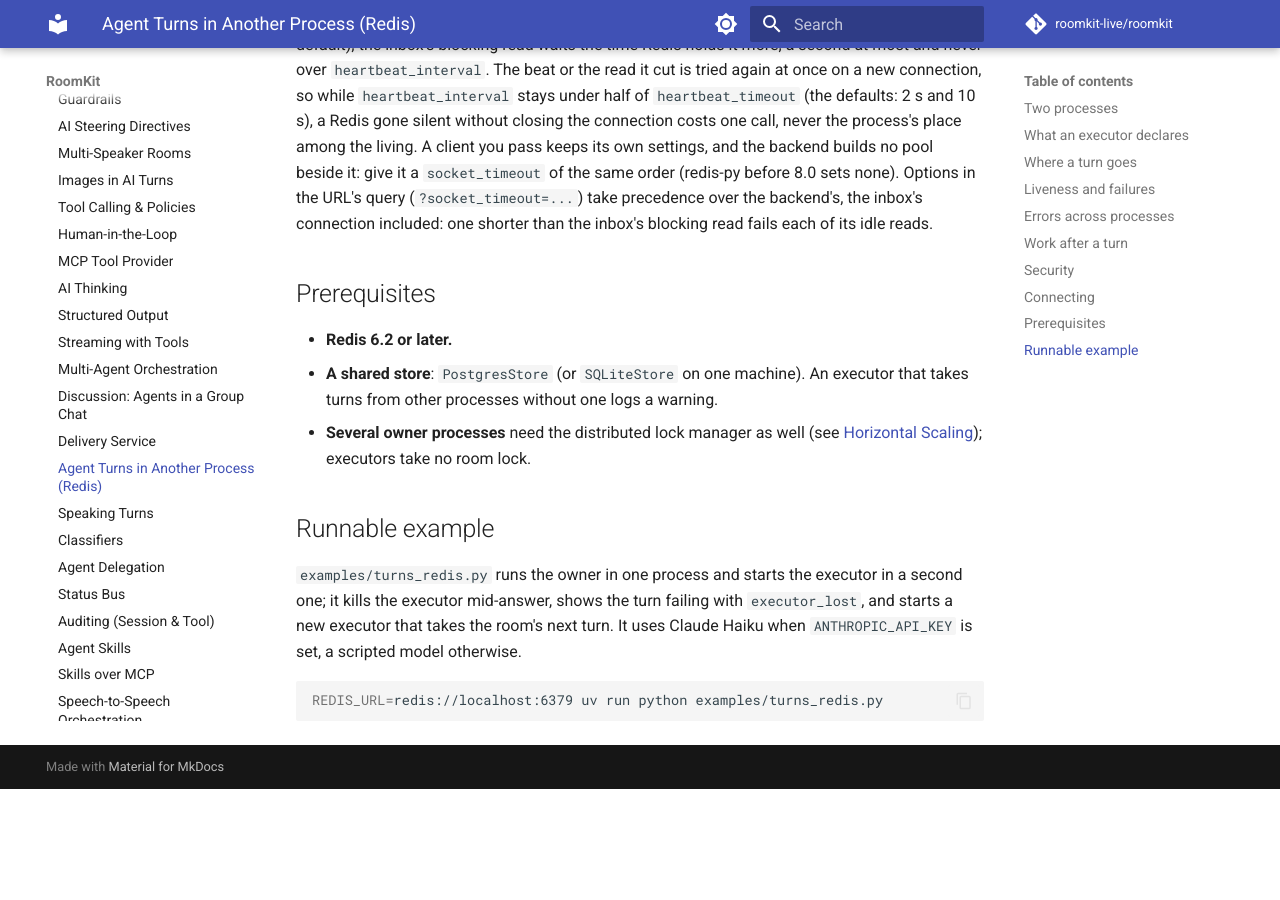
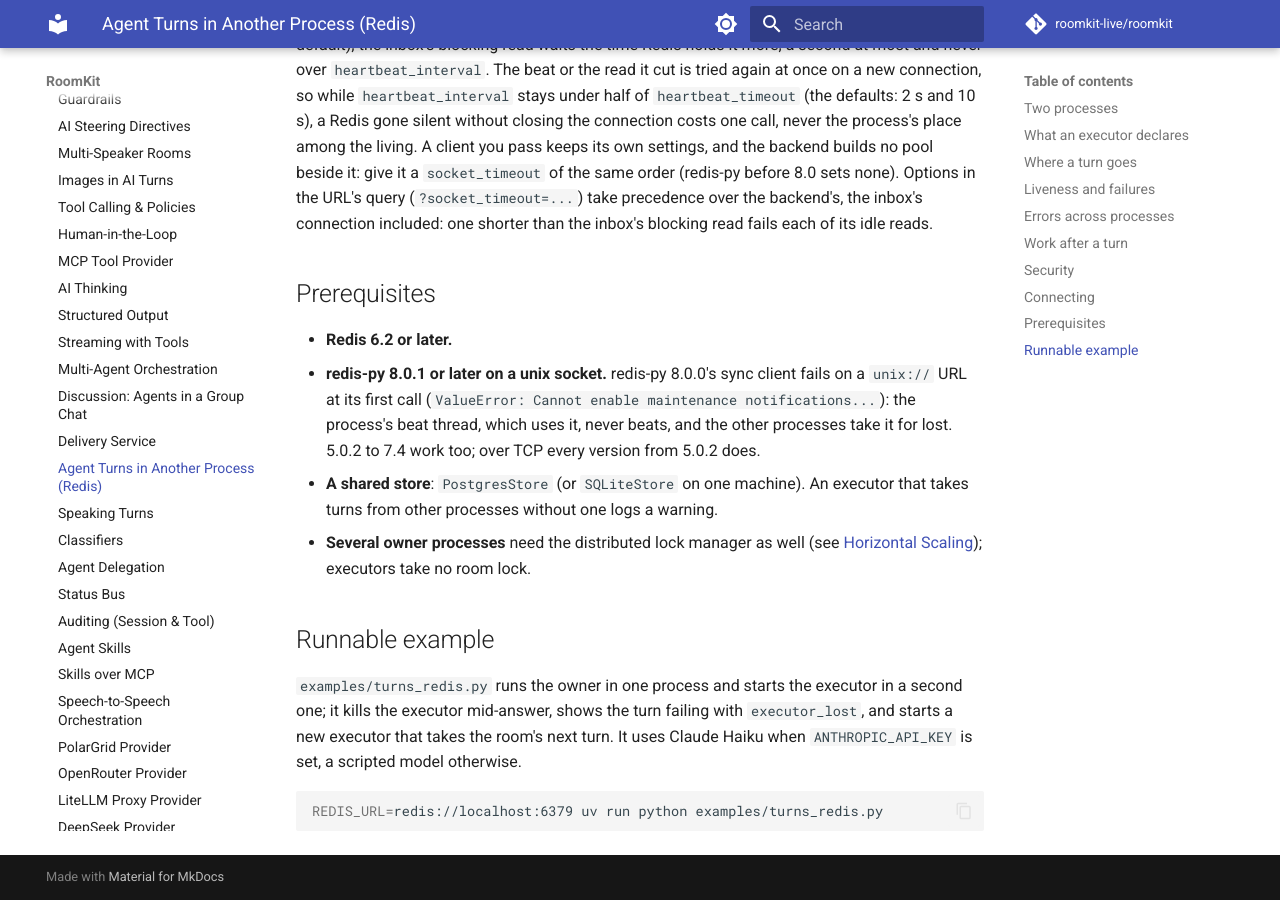
Before and after one commit to roomkit-live/roomkit-docs, an MkDocs documentation site: the page built from docs/guides/turn-backend-redis.md, in a window 1280 px wide and 900 px high, scrolled down 4667 px. Built offline with MkDocs 1.6.1 and Material for MkDocs 9.7.7, drawn with Linux system fonts in a browser that asks for light colours; comment, search, counter and statistics services are not loaded; before the commit the page ends 5456 px from its top, so only the background shows below that.

Commit message:
docs(turns): redis-py 8.0.0 does not serve a Redis turn backend on a unix socket (RMK-869)

```diff
--- a/docs/guides/turn-backend-redis.md
+++ b/docs/guides/turn-backend-redis.md
@@ -198,6 +198,11 @@ fails each of its idle reads.
 ## Prerequisites
 
 - **Redis 6.2 or later.**
+- **redis-py 8.0.1 or later on a unix socket.** redis-py 8.0.0's sync client
+  fails on a `unix://` URL at its first call (`ValueError: Cannot enable
+  maintenance notifications...`): the process's beat thread, which uses it,
+  never beats, and the other processes take it for lost. 5.0.2 to 7.4 work
+  too; over TCP every version from 5.0.2 does.
 - **A shared store**: `PostgresStore` (or `SQLiteStore` on one machine). An
   executor that takes turns from other processes without one logs a warning.
 - **Several owner processes** need the distributed lock manager as well (see
```
